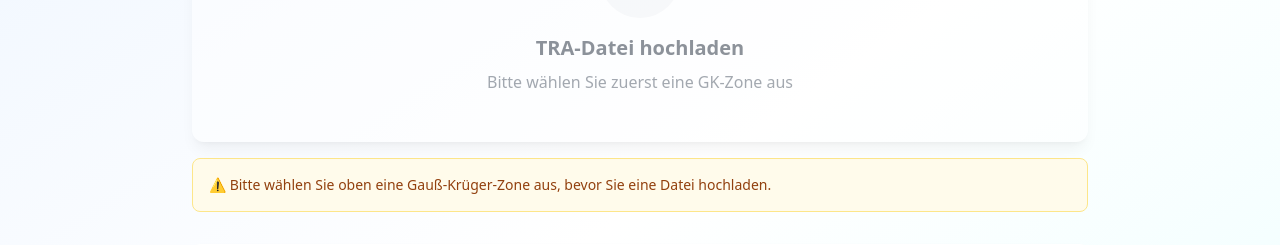
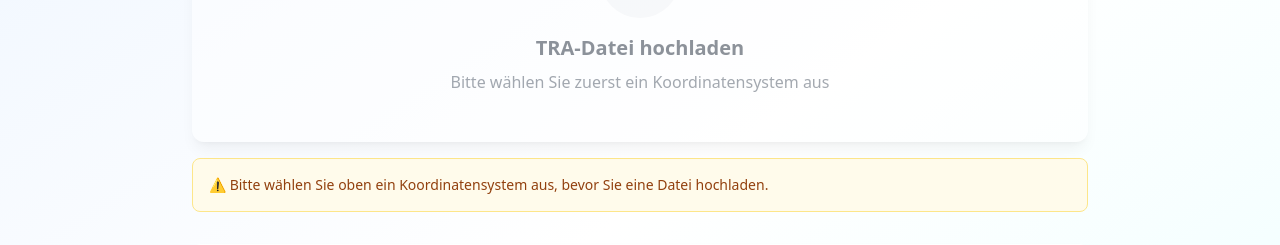
Before and after one commit to sveynsson/TRAtoKML, a React (Vite) app in the folder react-app/: page / in a window 1280 px wide. Shown: the part 219-464 px from the top of the page. Built offline with nearby package versions, Linux system fonts and the light colour scheme.

Commit message:
fix: Update FileDropZone to use coordinateSystem prop
- Changed prop from gkZone to coordinateSystem
- Updated all references in component
- Fixed file upload not working after coordinate system selection
- Updated user-facing messages to reflect broader coordinate system support

```diff
--- a/react-app/src/components/FileDropZone.jsx
+++ b/react-app/src/components/FileDropZone.jsx
@@ -1,7 +1,7 @@
 import React, { useCallback, useState } from 'react';
 import { Upload, FileType } from 'lucide-react';
 
-const FileDropZone = ({ onFileUpload, isLoading, gkZone }) => {
+const FileDropZone = ({ onFileUpload, isLoading, coordinateSystem }) => {
   const [isDragging, setIsDragging] = useState(false);
 
   const handleDrop = useCallback((e) => {
@@ -48,7 +48,7 @@ const FileDropZone = ({ onFileUpload, isLoading, gkZone }) => {
             ? 'border-blue-500 bg-blue-50 scale-105'
             : 'border-gray-300 bg-white hover:border-blue-400 hover:bg-blue-50/50'
           }
-          ${!gkZone ? 'opacity-50 cursor-not-allowed' : 'cursor-pointer'}
+          ${!coordinateSystem ? 'opacity-50 cursor-not-allowed' : 'cursor-pointer'}
           shadow-lg hover:shadow-xl
         `}
       >
@@ -56,7 +56,7 @@ const FileDropZone = ({ onFileUpload, isLoading, gkZone }) => {
           type="file"
           accept=".tra"
           onChange={handleFileInput}
-          disabled={!gkZone || isLoading}
+          disabled={!coordinateSystem || isLoading}
           className="absolute inset-0 w-full h-full opacity-0 cursor-pointer disabled:cursor-not-allowed"
         />
 
@@ -77,14 +77,14 @@ const FileDropZone = ({ onFileUpload, isLoading, gkZone }) => {
               {isLoading ? 'Datei wird geladen...' : 'TRA-Datei hochladen'}
             </p>
             <p className="text-gray-600">
-              {!gkZone
-                ? 'Bitte wählen Sie zuerst eine GK-Zone aus'
+              {!coordinateSystem
+                ? 'Bitte wählen Sie zuerst ein Koordinatensystem aus'
                 : 'Ziehen Sie eine .tra-Datei hierher oder klicken Sie zum Auswählen'
               }
             </p>
           </div>
 
-          {gkZone && !isLoading && (
+          {coordinateSystem && !isLoading && (
             <div className="flex items-center space-x-2 text-sm text-gray-500 mt-4">
               <FileType className="w-4 h-4" />
               <span>Nur .tra-Dateien werden unterstützt</span>
@@ -93,10 +93,10 @@ const FileDropZone = ({ onFileUpload, isLoading, gkZone }) => {
         </div>
       </div>
 
-      {!gkZone && (
+      {!coordinateSystem && (
         <div className="mt-4 p-4 bg-amber-50 border border-amber-200 rounded-lg">
           <p className="text-amber-800 text-sm font-medium">
-            ⚠️ Bitte wählen Sie oben eine Gauß-Krüger-Zone aus, bevor Sie eine Datei hochladen.
+            ⚠️ Bitte wählen Sie oben ein Koordinatensystem aus, bevor Sie eine Datei hochladen.
           </p>
         </div>
       )}
```
